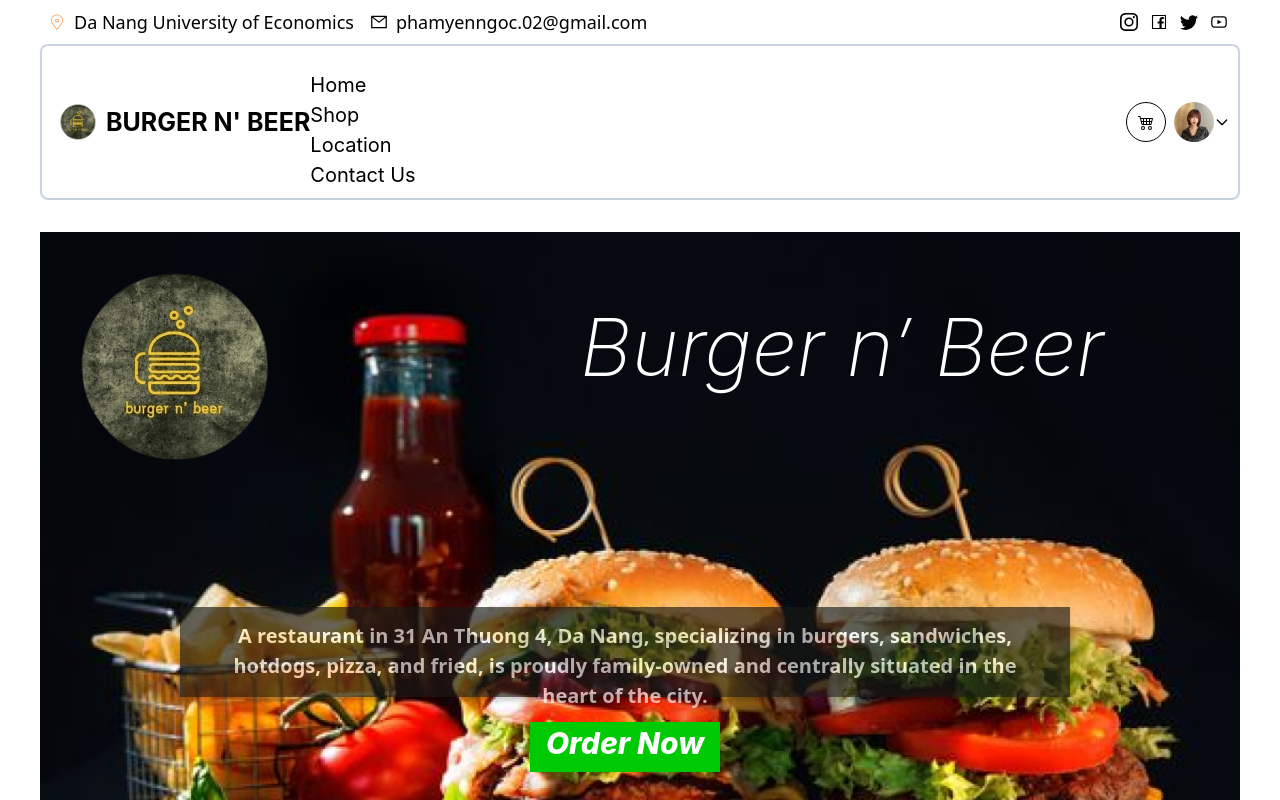
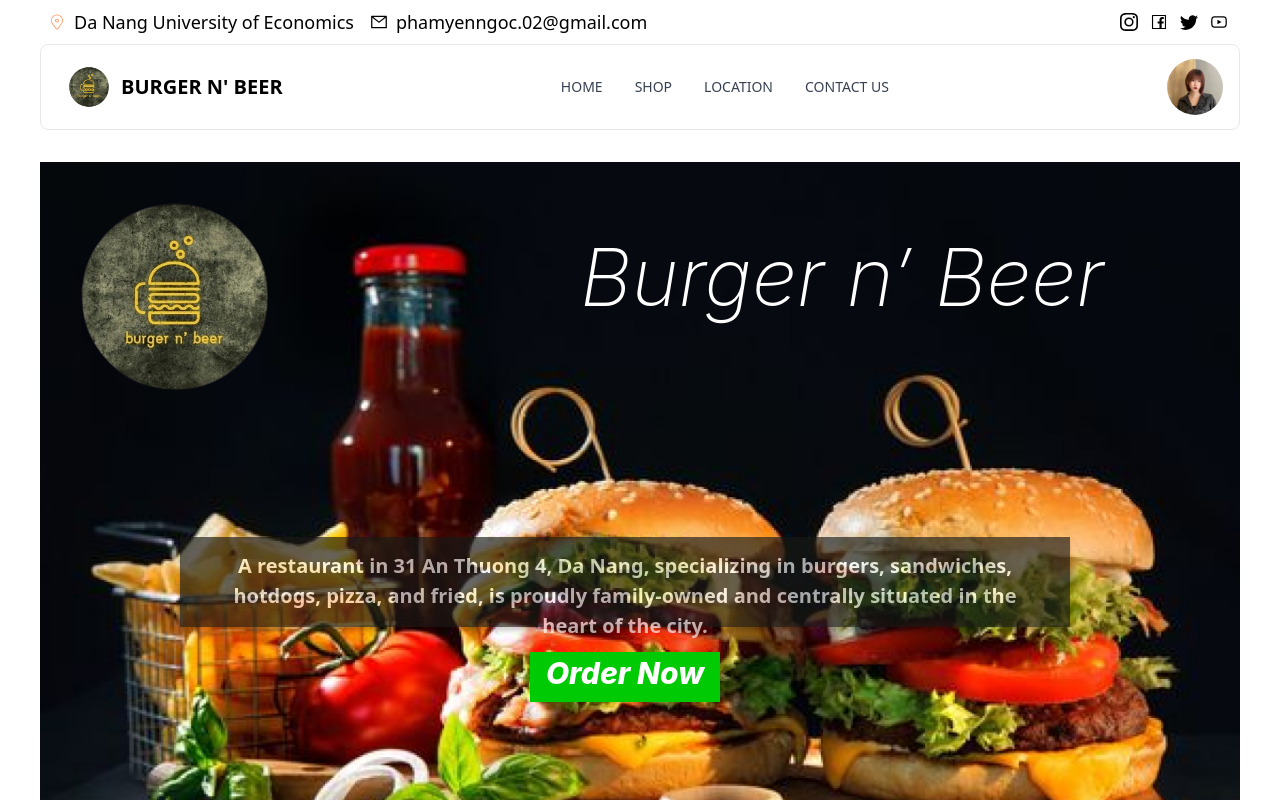
Before and after one commit to laseacogn/BurgerBeer, a React (Create React App) app in the folder phamyenngoc/: page / in a window 1280 px wide. Shown: the top 800 px of the page. Built offline with nearby package versions, Linux system fonts and the light colour scheme.

Commit message:
Update header

```diff
--- a/phamyenngoc/src/components/Header/Header.jsx
+++ b/phamyenngoc/src/components/Header/Header.jsx
@@ -2,7 +2,6 @@ import React, { useState, useEffect } from 'react';
 import { useNavigate, Link } from 'react-router-dom';
 import { Dropdown, Navbar } from 'flowbite-react';
 import avatar from '../../assets/image/avatar/avatar.png'
-import { BsCart4 } from "react-icons/bs";
 import { BsInstagram } from "react-icons/bs";
 import { AiOutlineFacebook } from "react-icons/ai";
 import { BsTwitter } from "react-icons/bs";
@@ -10,8 +9,6 @@ import { AiOutlineYoutube } from "react-icons/ai";
 import { CiLocationOn } from "react-icons/ci";
 import { AiOutlineMail } from "react-icons/ai";
 function Header() {
-  const navigate = useNavigate();
-  const [hasUser, setHasUser] = useState(true);
   const [prevScrollPos, setPrevScrollPos] = useState(0);
   const [isVisible, setIsVisible] = useState(true);
 
@@ -34,17 +31,10 @@ function Header() {
     };
   }, [isVisible, prevScrollPos]);
 
-  const handleLogOut = () => {
-    //setAuth({});
-    localStorage.removeItem('auth');
-    setHasUser(false);
-    navigate('/');
-  };
   return (
     <div
       className={`sticky mb-8 max-w-[1200px] top-0 left-0 right-0 w-full z-50  mx-auto transition-transform transform duration-300 ${isVisible ? 'translate-y-0' : '-translate-y-full'
-        }`}
-    >
+        }`} >
       <div className="w-full flex justify-between p-2 bg-white text-black bg-opacity-50">
         <div className="flex justify-center items-center font-sans text-lg">
           <ul className="flex justify-center items-center">
@@ -64,8 +54,6 @@ function Header() {
             </li>
           </ul>
         </div>
-
-
         <div className="text-black flex justify-center items-center font-sans text-lg">
           <ul className="flex justify-center items-center cursor-pointer gap-2">
             <li className="flex justify-center items-center mr-1 ">
@@ -91,53 +79,24 @@ function Header() {
           </ul>
         </div>
       </div>
-      <div className="w-full ">
-        <div className="bg-white rounded-lg flex items-center justify-center">
-          <div className="w-full border-slate-300 border-2 rounded-lg">
-            <Navbar className="w-full py-2 z-50 shadow-sm bg-opacity-10 rounded-lg">
+      <Navbar fluid rounded className='border rounded-lg'>
         <Navbar.Brand>
           <div className="avatar">
-                  <div className="w-14 rounded-full">
+            <div className="w-16 rounded-full">
               <img src={require(`./web_logo.png`)} alt="" />
             </div>
           </div>
-                <span style={{ fontFamily: '"inter", sans-serif', fontWeight: 'bold', fontSize: '25px' }} className="self-center whitespace-nowrap text-xl font-semibold text-black">
+          <span className="self-center whitespace-nowrap font-bold text-black text-xl">
             BURGER N' BEER
           </span>
         </Navbar.Brand>
-
-              <Navbar.Collapse className="text-black">
-                <div style={{ fontFamily: '"inter", sans-serif', fontSize: '20px', marginRight: '30px' }} className="text-black hover:text-red-500">
-                  <Link to="/home">Home</Link>
-                </div>
-
-                <div style={{ fontFamily: '"inter", sans-serif', fontSize: '20px', marginRight: '30px' }} className="text-black hover:text-red-500">
-                  <Link to="/combo">Shop</Link>
-                </div>
-
-
-                <div style={{ fontFamily: '"inter", sans-serif', fontSize: '20px', marginRight: '30px' }} className="text-black hover:text-red-500">
-                  <Link to="/https://www.siliconii.com/">Location</Link>
-                </div>
-                <div style={{ fontFamily: '"inter", sans-serif', fontSize: '20px' }} className="text-black hover:text-red-500">
-                  <Link to="/contact">Contact Us</Link>
-                </div>
-              </Navbar.Collapse>
-              {hasUser ? (
-                <div className="flex md:order-2 text-black">
-                  <div className="flex items-center justify-center">
-                    <Link to="/cart">
-                      <div className="w-10 h-10 rounded-full border border-black flex items-center justify-center mr-2 hover:bg-btnprimary hover:text-[#B4E9D6] ">
-                        <BsCart4 />
-                      </div>
-                    </Link>
-                  </div>
+        <div className="flex md:order-2">
           <Dropdown
-                    arrowIcon={true}
+            arrowIcon={false}
             inline
             label={
               <div className="avatar">
-                        <div className="w-10 rounded-full">
+                <div className="w-14 rounded-full">
                   <img src={avatar} alt="" />
                 </div>
               </div>
@@ -151,48 +110,26 @@ function Header() {
                 phamyenngoc.02@gmail.com
               </span>
             </Dropdown.Header>
-                    {/* {auth.role === "admin" && ( */}
             <Link to="/admin">
               <Dropdown.Item>DASHBOARD</Dropdown.Item>
             </Link>
-                    {/* )} */}
-
             <Link to="/user">
               <Dropdown.Item>PROFILE</Dropdown.Item>
             </Link>
             <Dropdown.Divider />
-                    <Link to="/home" onClick={handleLogOut}>
-                      <Dropdown.Item>LOGOUT</Dropdown.Item>
-                    </Link>
-                    { }
+            <Dropdown.Item>Sign out</Dropdown.Item>
           </Dropdown>
+          <Navbar.Toggle />
         </div>
-              ) : (
         <Navbar.Collapse>
-                  <div className="flex justify-center items-center">
-                    <ul className="flex justify-center items-center ">
-                      <li>
-                        <Link to="/login">
-                          <button className="btn btn-outline btn-success">
-                            LOGIN
-                          </button>
-                        </Link>
-                      </li>
-                      <li>
-                        <Link to="/register">
-                          <button className="btn btn-info ml-4">
-                            REGISTER
-                          </button>
-                        </Link>
-                      </li>
-                    </ul>
-                  </div>
+          <Navbar.Link href="/">
+            HOME
+          </Navbar.Link>
+          <Navbar.Link href="/combo">SHOP</Navbar.Link>
+          <Navbar.Link href="/https://www.siliconii.com/">LOCATION</Navbar.Link>
+          <Navbar.Link href="/contact">CONTACT US</Navbar.Link>
         </Navbar.Collapse>
-              )}
       </Navbar>
-          </div>
-        </div>
-      </div>
     </div>
   );
 }
--- a/phamyenngoc/tailwind.config.js
+++ b/phamyenngoc/tailwind.config.js
@@ -1,8 +1,9 @@
 /** @type {import('tailwindcss').Config} */
+const flowbite = require("flowbite-react/tailwind");
 module.exports = {
-  content: ["./src/**/*.{html,js,jsx}"],
+  content: ["./src/**/*.{html,js,jsx}", flowbite.content(),],
   theme: {
     extend: {},
   },
-  plugins: [require("daisyui")],
+  plugins: [require("daisyui"), flowbite.plugin(),],
 }
```
Lines whose indentation alone changed are shown as unchanged.
